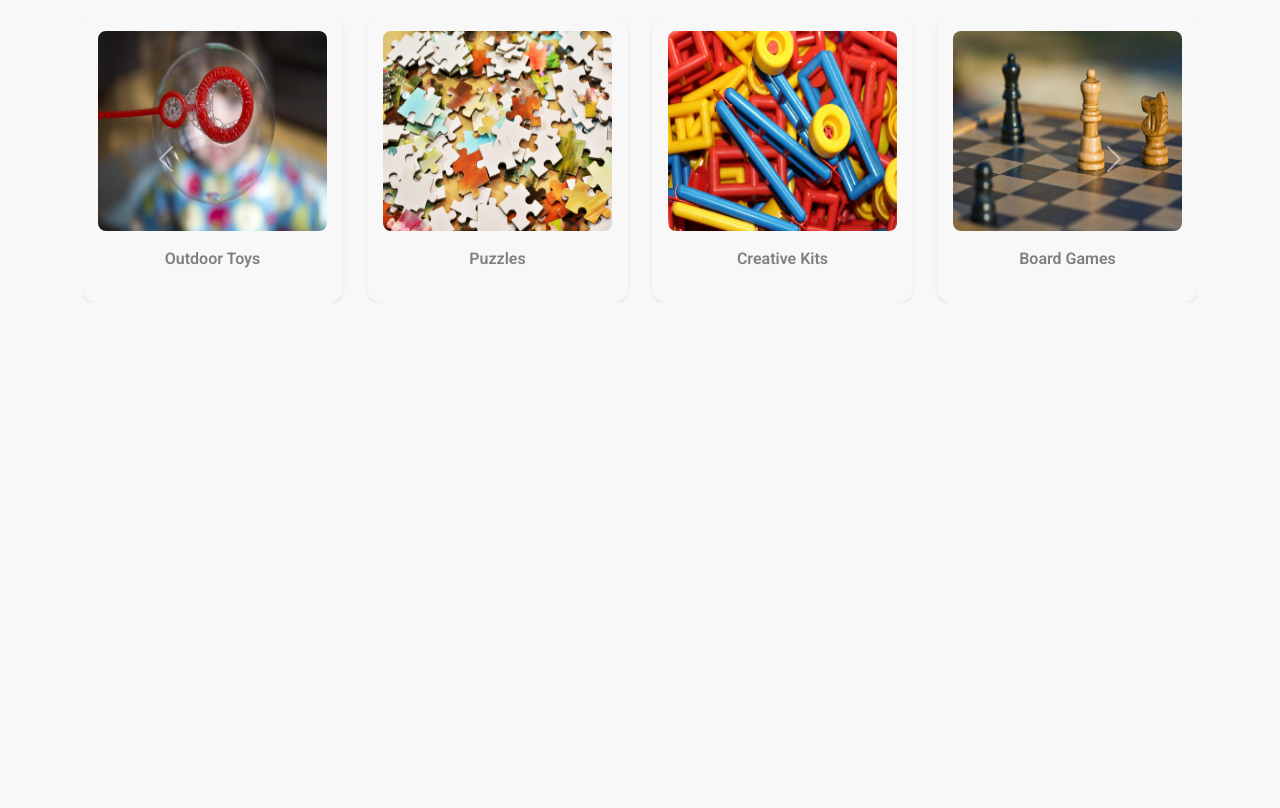
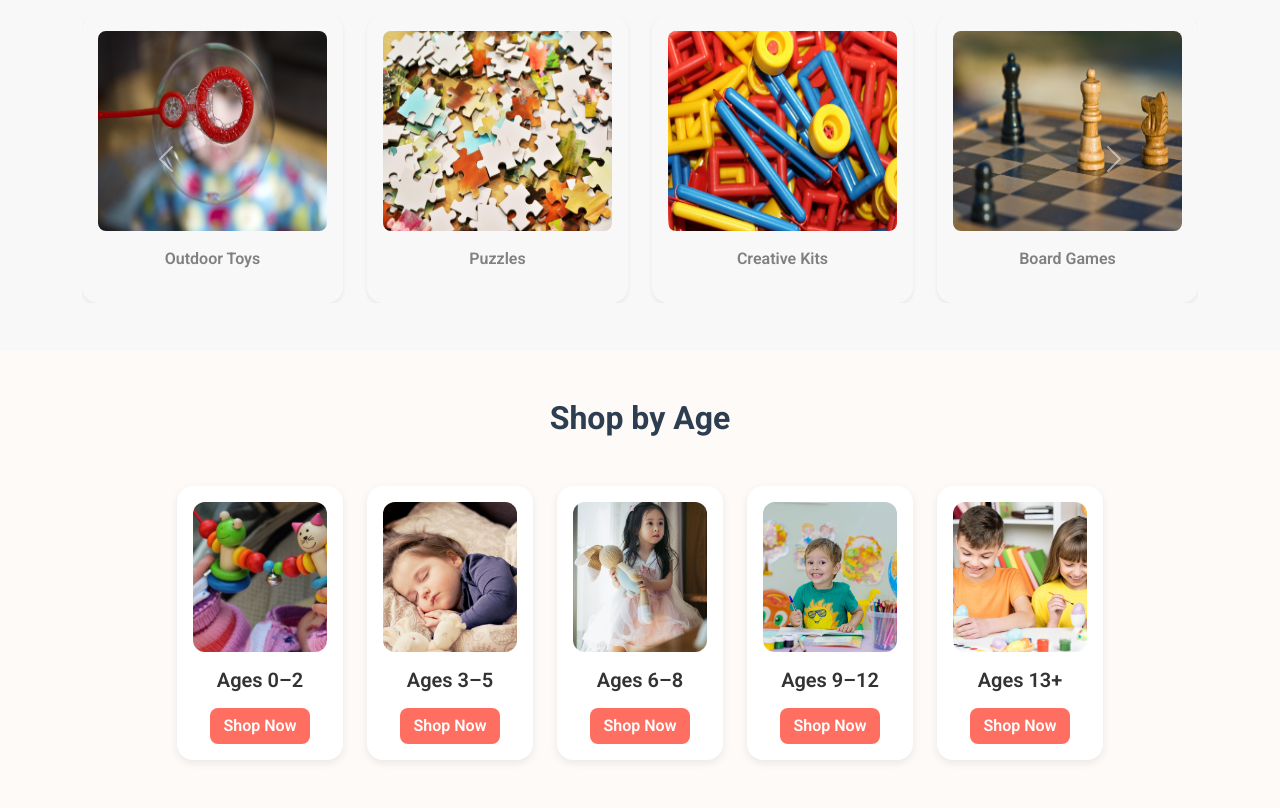
Before and after one commit to ShaymaaEssa/ToysWebSite, a plain HTML site: page index.html in a window 1280 px wide. Shown: the part 872-1680 px from the top of the page. Before the commit the page ends 1223 px from the top, so only its background shows below. Drawn offline with Linux system fonts and the light colour scheme.

Commit message:
age shop

```diff
--- a/css/style.css
+++ b/css/style.css
@@ -273,8 +273,60 @@ body {
 .category-item:hover p{
   color: black !important;
 }
+
+
 /* category shop end  */
 
+
+/* age shop start  */
+.shop-by-age {
+  background-color: #fdfaf8; /* soft off-white */
+}
+
+.shop-by-age h2 {
+  color: #2c3e50;
+}
+
+.age-card {
+  background-color: #ffffff;
+  box-shadow: 0 3px 8px rgba(0, 0, 0, 0.08);
+  transition: transform 0.3s ease, box-shadow 0.3s ease;
+}
+
+.age-card:hover {
+  transform: translateY(-6px);
+  box-shadow: 0 8px 16px rgba(0, 0, 0, 0.12);
+}
+
+.age-card .image-wrapper {
+  height: 150px;
+  overflow: hidden;
+  border-radius: 12px;
+}
+
+.age-card img {
+  width: 100%;
+  height: 100%;
+  object-fit: cover;
+}
+
+/* Button Style */
+.btn-age {
+  background-color: #ff6f61; /* coral */
+  color: #fff;
+  border: none;
+  border-radius: 8px;
+  font-weight: 600;
+  padding: 6px 14px;
+  transition: all 0.3s ease;
+}
+
+.btn-age:hover {
+  background-color: #009688; /* teal */
+  color: #fff;
+}
+
+/* age shop end  */
 
 
 /*  Responsive Fixes */
--- a/index.html
+++ b/index.html
@@ -298,6 +298,70 @@
 
      <!-- Category Shop End  -->
 
+
+     <!-- Age shop start  -->
+      <section class="shop-by-age py-5">
+  <div class="container">
+    <h2 class="text-center mb-5 fw-bold">Shop by Age</h2>
+
+    <div class="row g-4 justify-content-center">
+
+      <div class="col-6 col-md-4 col-lg-2">
+        <div class="age-card text-center p-3 rounded-4">
+          <div class="image-wrapper">
+            <img src="/images/age/age1.jpg" alt="Ages 0-2" />
+          </div>
+          <h5 class="mt-3 fw-semibold">Ages 0–2</h5>
+          <button class="btn btn-age mt-2">Shop Now</button>
+        </div>
+      </div>
+
+      <div class="col-6 col-md-4 col-lg-2">
+        <div class="age-card text-center p-3 rounded-4">
+          <div class="image-wrapper">
+            <img src="/images/age/age2.jpg" alt="Ages 3-5" />
+          </div>
+          <h5 class="mt-3 fw-semibold">Ages 3–5</h5>
+          <button class="btn btn-age mt-2">Shop Now</button>
+        </div>
+      </div>
+
+      <div class="col-6 col-md-4 col-lg-2">
+        <div class="age-card text-center p-3 rounded-4">
+          <div class="image-wrapper">
+            <img src="/images/age/age3.jpg" alt="Ages 6-8" />
+          </div>
+          <h5 class="mt-3 fw-semibold">Ages 6–8</h5>
+          <button class="btn btn-age mt-2">Shop Now</button>
+        </div>
+      </div>
+
+      <div class="col-6 col-md-4 col-lg-2">
+        <div class="age-card text-center p-3 rounded-4">
+          <div class="image-wrapper">
+            <img src="/images/age/age4.jpg" alt="Ages 9-12" />
+          </div>
+          <h5 class="mt-3 fw-semibold">Ages 9–12</h5>
+          <button class="btn btn-age mt-2">Shop Now</button>
+        </div>
+      </div>
+
+      <div class="col-6 col-md-4 col-lg-2">
+        <div class="age-card text-center p-3 rounded-4">
+          <div class="image-wrapper">
+            <img src="/images/age/age5.webp" alt="Ages 13+" />
+          </div>
+          <h5 class="mt-3 fw-semibold">Ages 13+</h5>
+          <button class="btn btn-age mt-2">Shop Now</button>
+        </div>
+      </div>
+
+    </div>
+  </div>
+</section>
+
+      <!-- Age shop end  -->
+
     <script src="js/bootstrap.js"></script>
     <script src="js/jquery-3.7.1.min.js"></script>
     <script src="js/script.js"></script>
```
Also changed, not shown: images/age/age1.jpg (added), images/age/age2.jpg (added), images/age/age3.jpg (added), images/age/age4.jpg (added), images/age/age5.webp (added).
